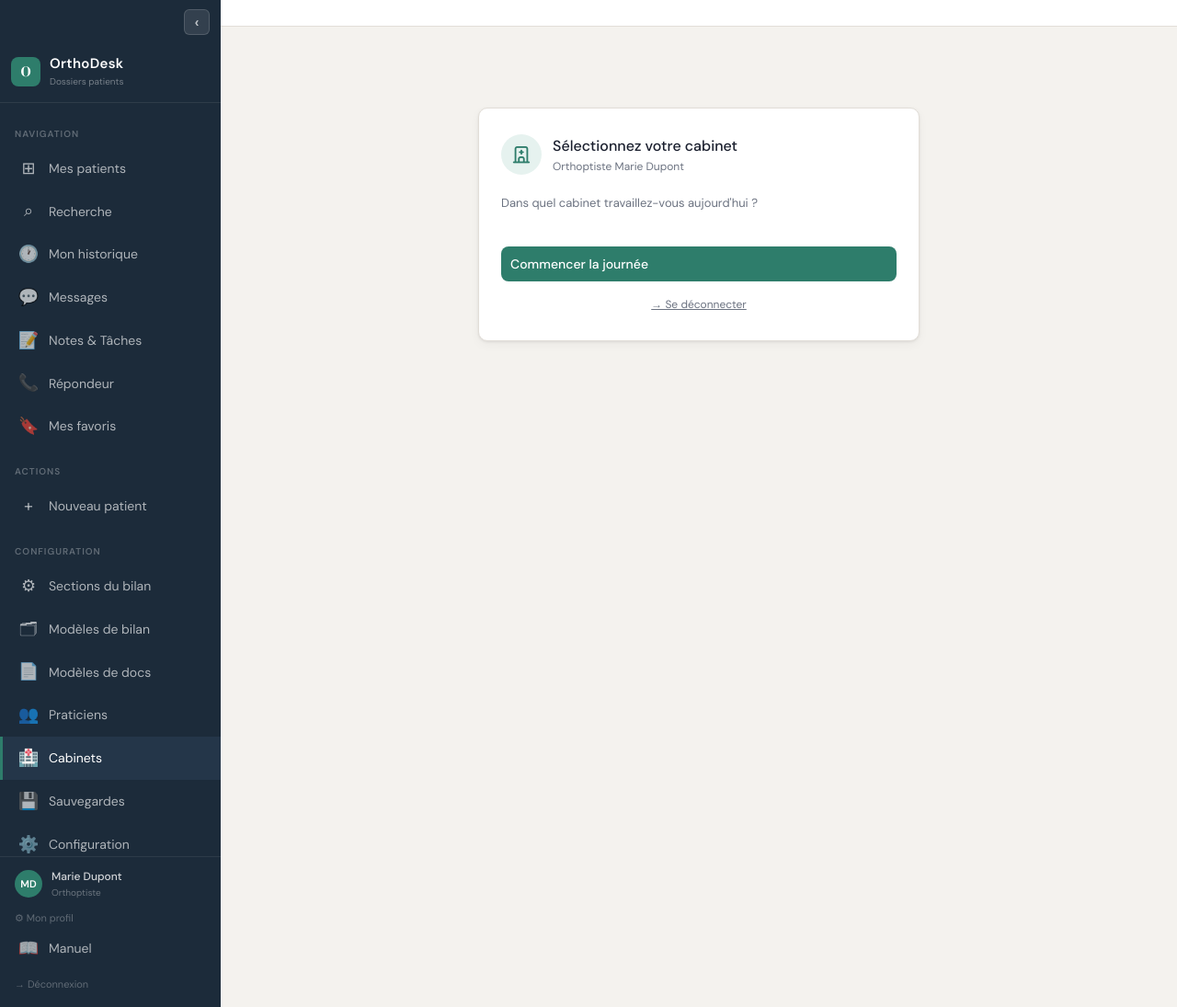
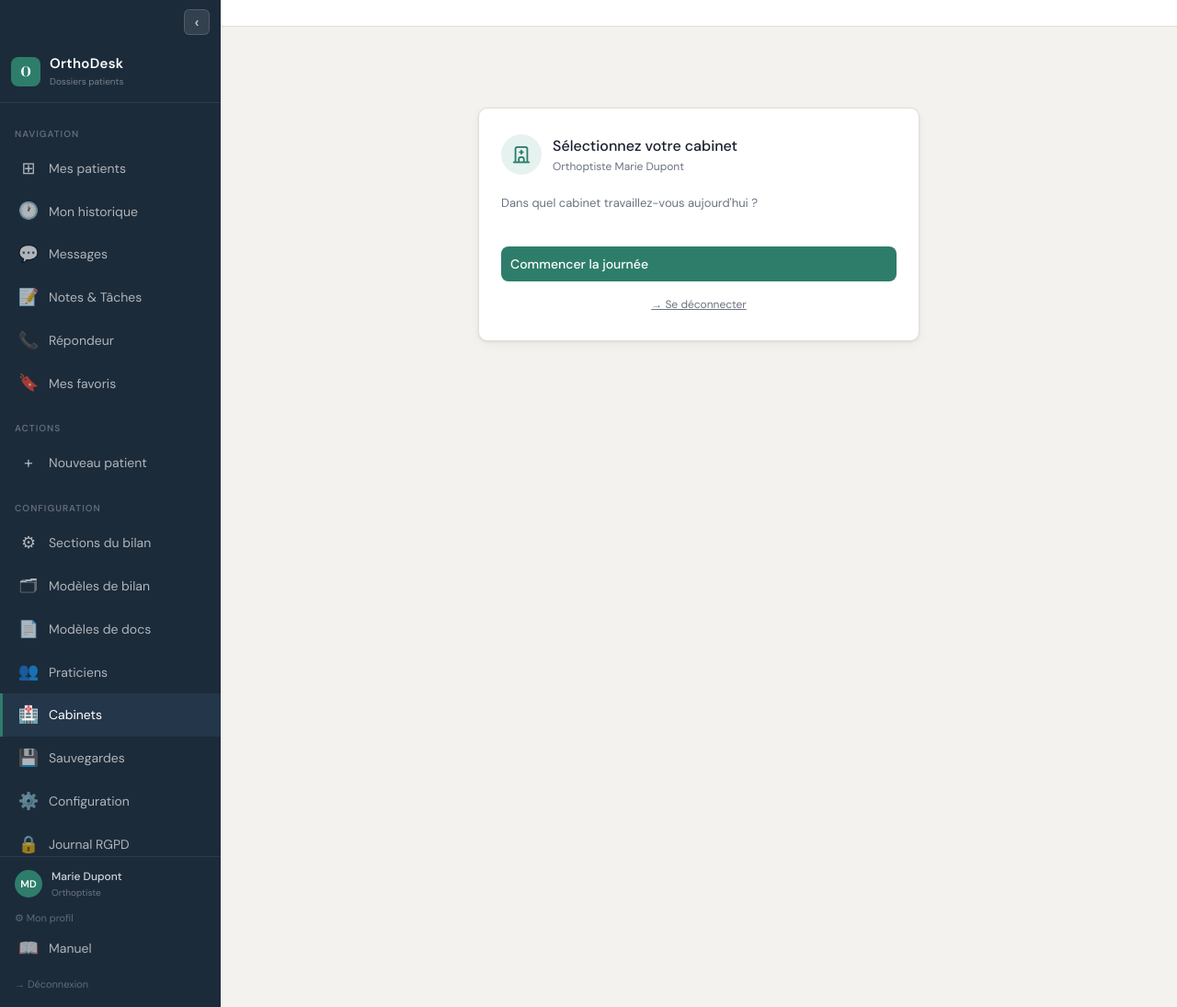
Before and after one commit to tanios43/orthoptie_ynh, a Flask app: a page that uses sources/extra_files/app/templates/base.html in a window 1280 px wide. Shown: the whole page at 92% size. Run offline with Flask 3, Linux system fonts and the light colour scheme; a user stored in the database is signed in.

Commit message:
Remove recherche from sidebar: replaced by real-time search on patient list

```diff
--- a/sources/extra_files/app/templates/base.html
+++ b/sources/extra_files/app/templates/base.html
@@ -486,10 +486,7 @@
        class="nav-item {% if request.endpoint == 'index' %}active{% endif %}">
       <span class="icon">⊞</span><span class="nav-label"> Mes patients</span>
     </a>
-    <a href="{{ url_for('recherche') }}" data-label="Recherche"
-       class="nav-item {% if request.endpoint == 'recherche' %}active{% endif %}">
-      <span class="icon">⌕</span><span class="nav-label"> Recherche</span>
-    </a>
+
     <a href="{{ url_for('mon_historique') }}" data-label="Mon historique"
        class="nav-item {% if request.endpoint == 'mon_historique' %}active{% endif %}">
       <span class="icon">🕐</span><span class="nav-label"> Mon historique</span>
```
